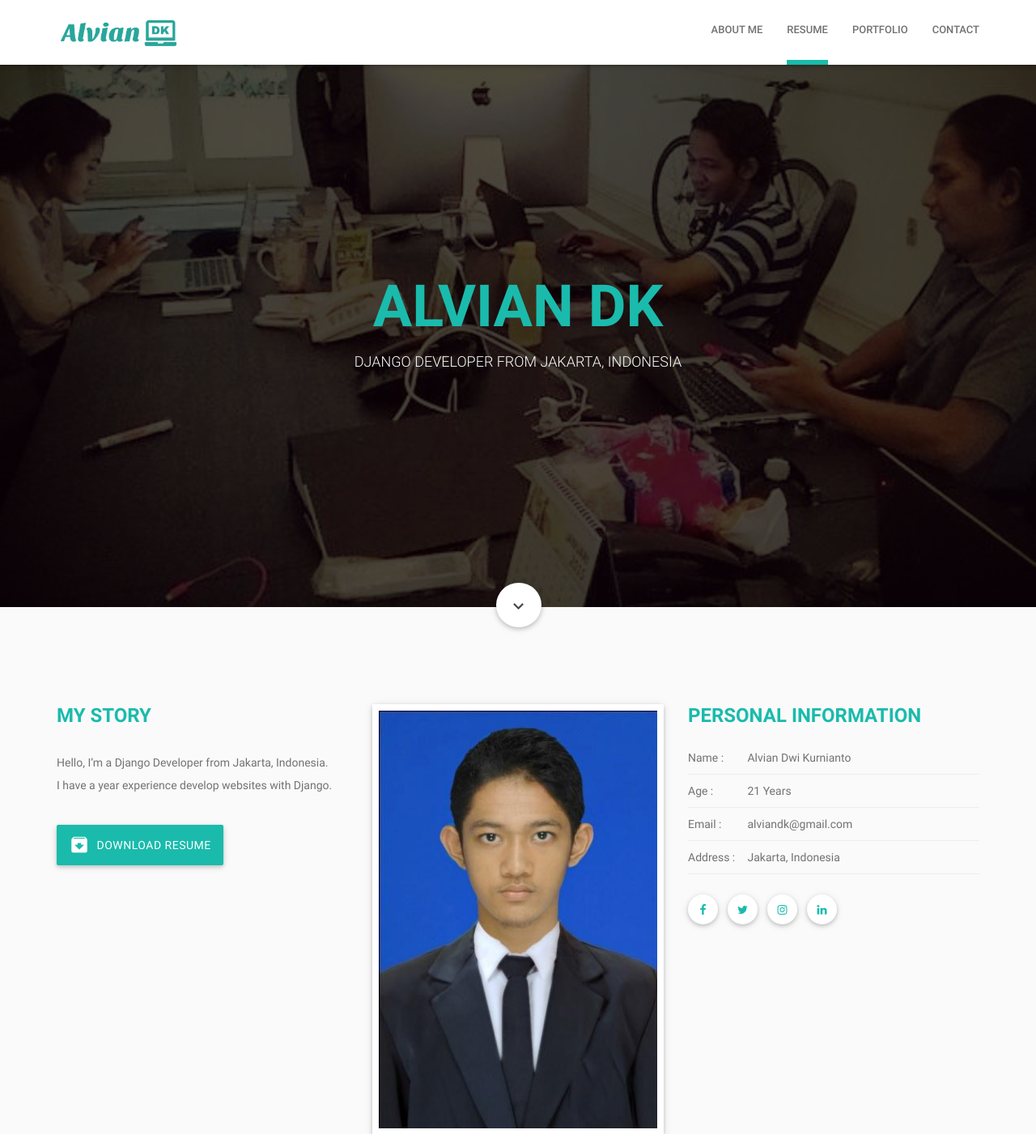
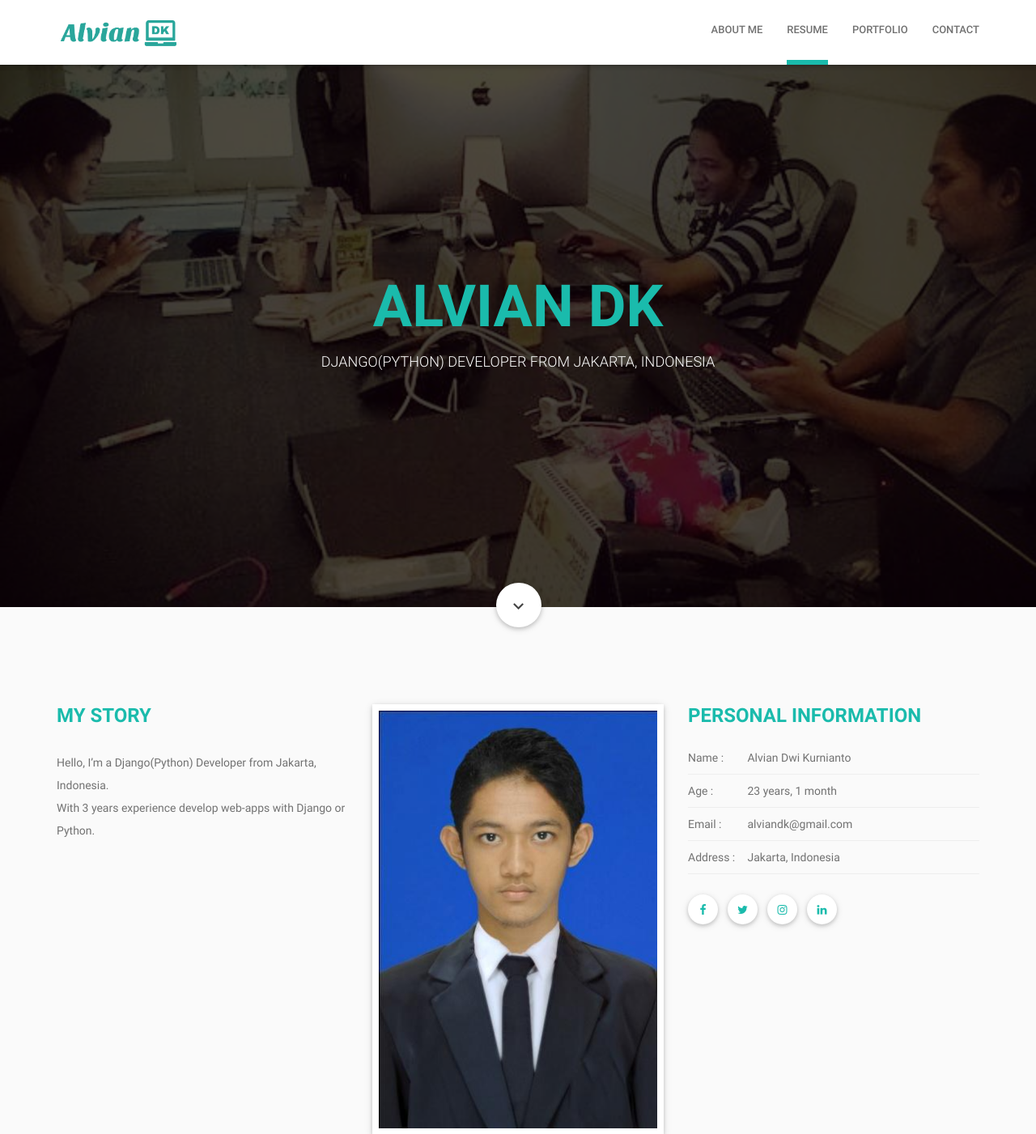
Before and after one commit to alviandk/private-upload, a Django app: page / in a window 1280 px wide. Shown: the top 1401 px of the page at 81% size. Run offline with Django 3.2, Linux system fonts and the light colour scheme; parts of the project's set-up code (start-up, migrations or seed data) failed here and were passed over; some libraries are stand-ins or nearby versions.

Commit message:
dynamic years

```diff
--- a/portofolio/views.py
+++ b/portofolio/views.py
@@ -1,5 +1,6 @@
 import os
 import mimetypes
+from datetime import date
 
 from django.conf import settings
 from django.core.mail import send_mail
@@ -19,7 +20,9 @@ class HomeView(View):
     def get(self,request):
 
         form = KontakForm()
-        return render(request,self.template_name,{'form':form})
+        born_date = date(1994, 9, 4)
+        developer_date = date(2014,10,1)
+        return render(request,self.template_name,{'form':form, 'born_date':born_date, 'developer_date':developer_date})
 
     def post(self,request):
 
--- a/templates/portofolio/index.html
+++ b/templates/portofolio/index.html
@@ -112,7 +112,7 @@
               <div class="home-inner">
                   <div class="center-align home-content">
                     <h1 class="home-title"><span>Alvian DK</span></h1>
-                    <h2 class="home-subtitle">Django Developer from Jakarta, Indonesia</h2>
+                    <h2 class="home-subtitle">Django(Python) Developer from Jakarta, Indonesia</h2>
                     <!--<a href="#contact" class="hire-me-btn btn waves-effect waves-light btn-large brand-bg white-text regular-text">Hire Me <i class="mdi-content-send left"></i>-->
                     </a>
                   </div>
@@ -144,8 +144,8 @@
             <div class="col-sm-12 col-md-4">
               <div class="person-about">
                 <h3 class="about-subtitle">My Story</h3>
-                <p>Hello, I’m a Django Developer from Jakarta, Indonesia. <br>I have a year experience develop websites with Django.</p>
-                <a href="/portofolio/cv-download/" class="waves-effect waves-light btn-large brand-bg white-text"><i class="mdi-content-archive left"></i> Download Resume</a>
+                <p>Hello, I’m a Django(Python) Developer from Jakarta, Indonesia. <br>With {{developer_date|timesince}} experience develop web-apps with Django or Python.</p>
+                <!--a href="/portofolio/cv-download/" class="waves-effect waves-light btn-large brand-bg white-text"><i class="mdi-content-archive left"></i> Download Resume</a-->
               </div>
             </div>
             <!-- about me description -->
@@ -161,7 +161,7 @@
               <div class="person-info">
                 <h3 class="about-subtitle">Personal Information</h3>
                 <h5><span>Name :</span> Alvian Dwi Kurnianto</h5>
-                <h5><span>Age :</span> 21 Years</h5>
+                <h5><span>Age :</span> {{born_date|timesince}}</h5>
                 <h5><span>Email :</span> alviandk@gmail.com</h5>
                 <h5><span>Address :</span> Jakarta, Indonesia</h5>
               </div>
```
Also changed, not shown: website/wsgi.py (+8 -1 lines).
